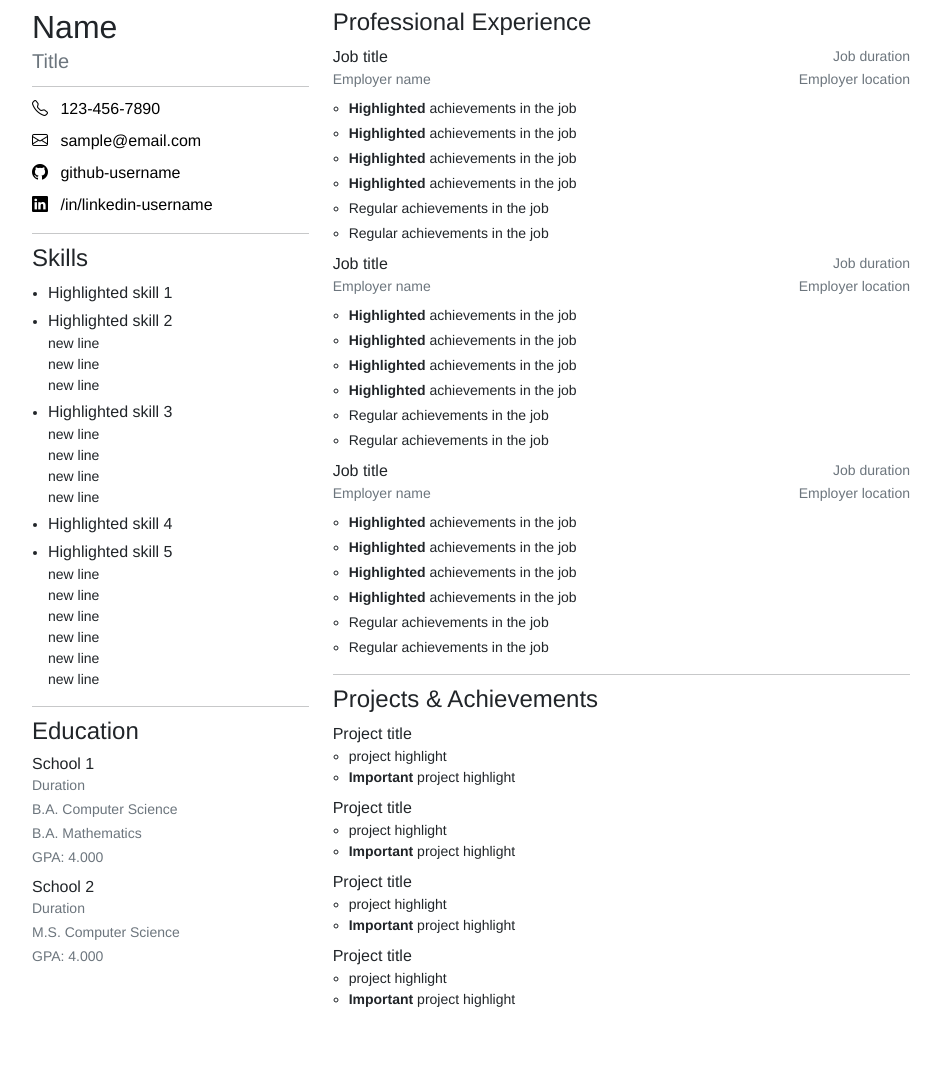
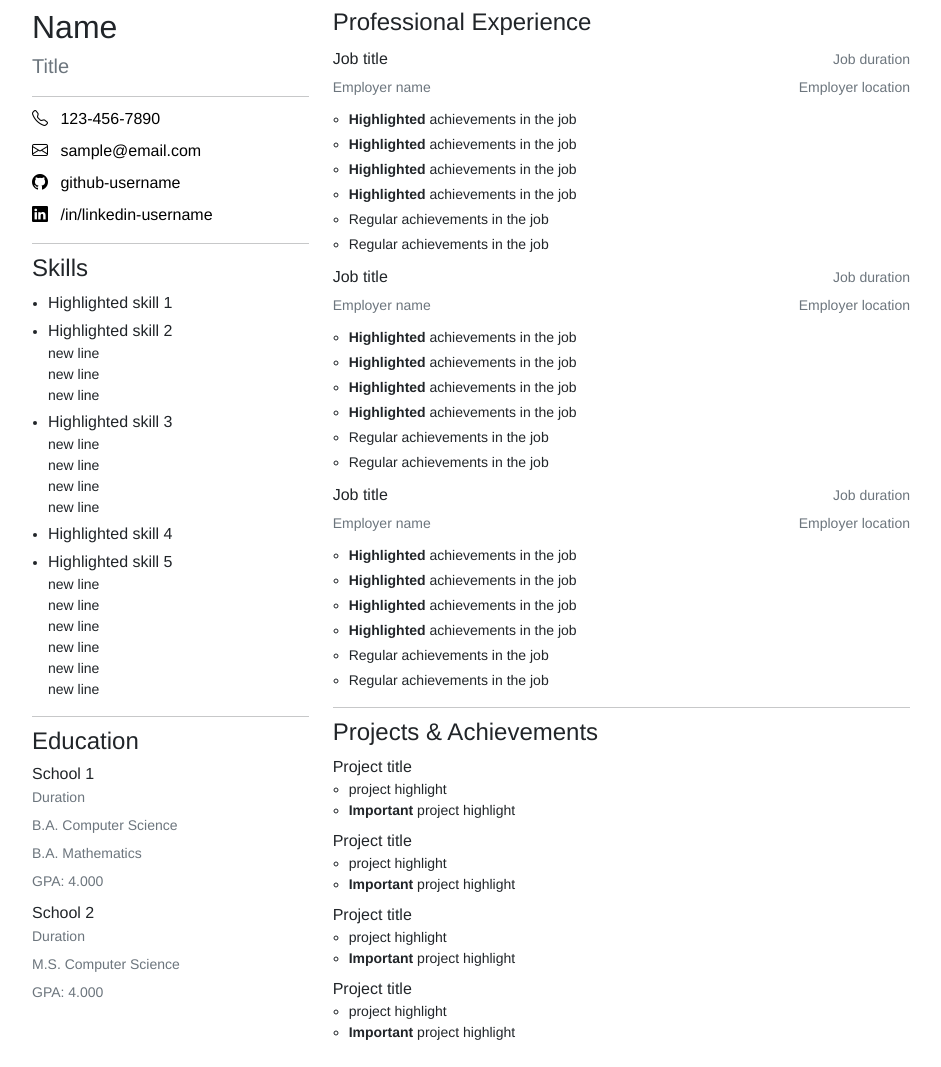
Before and after one commit to xuganyu96/asymmetric-two-columns, a Jekyll site: the page built from index.html, in a window 1280 px wide. Shown: the whole page, without its empty margins (169-1110 px from the left). Built offline with Jekyll 4.4.1, drawn with Linux system fonts in a browser that asks for light colours; nearby versions of some CDN libraries; before the commit the page ends 1034 px from its top, so only the background shows below that.

Commit message:
more space between secondary items

```diff
--- a/assets/style.css
+++ b/assets/style.css
@@ -12,6 +12,10 @@ hr {
 
 .text-primary {
   color: black!important;
+}
+
+.text-secondary {
+  line-height: 2;
 }
 
 ul {
```
